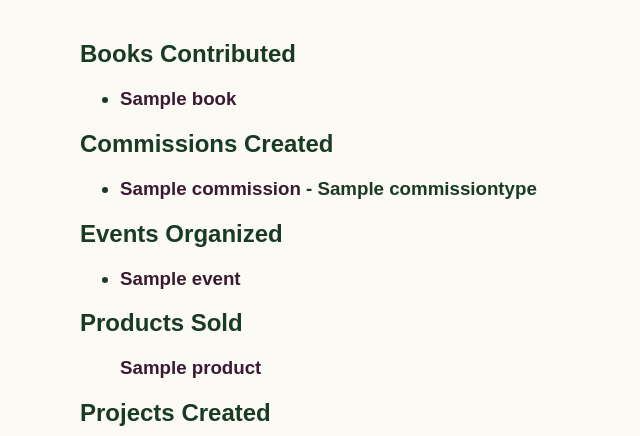
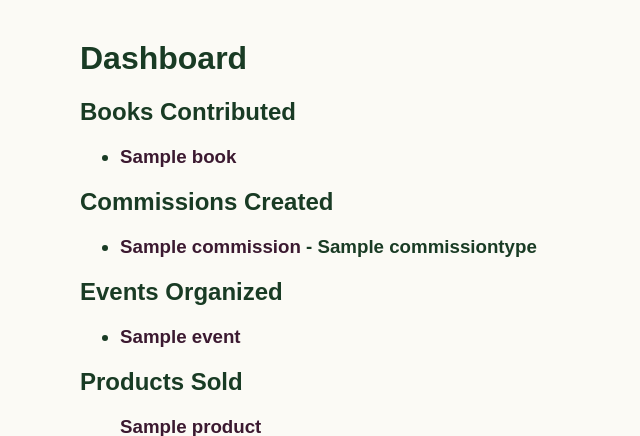
Before and after one commit to sam-garcia21/commongrounds-AE-9, a Django app: page /accounts/dashboard/ in a window 1280 px wide. Shown: the part 117-553 px from the top of the page, without its empty margins (0-640 px from the left). Run offline with Django 5.2, Linux system fonts and the light colour scheme; a user stored in the database is signed in; tables that the repository leaves empty hold one stand-in row (values such as "Sample post").

Commit message:
added dashboard details

```diff
--- a/commongrounds/accounts/templates/accounts/dashboard.html
+++ b/commongrounds/accounts/templates/accounts/dashboard.html
@@ -1,8 +1,13 @@
 {% extends 'base.html' %}
 
 {% block content %}
+<h1>Dashboard</h1>
+
+{% if dashboard_empty %}
+<h2>Oops! You didn't make anything yet!</h2>
+{% endif %}
+
 {% if user.is_authenticated %}
-
 {% if book_list %}
 <h2>Books Contributed</h2>
 <h3>
--- a/commongrounds/accounts/views.py
+++ b/commongrounds/accounts/views.py
@@ -40,7 +40,9 @@ class ProfileUpdateView(LoginRequiredMixin, UpdateView):
         return reverse_lazy('accounts:profile_update', kwargs={'username': self.request.user.username})
 
 
+@login_required
 def dashboard(request):
+    dashboard_empty = False
     book_list = []
     commission_list = []
     project_list = []
@@ -56,12 +58,16 @@ def dashboard(request):
         product_list = Product.objects.filter(owner=viewer)
         event_list = Event.objects.filter(organizer=viewer)
 
+    if not book_list or not commission_list or not project_list or not product_list or not event_list:
+        dashboard_empty = True
+
     return render(request, 'accounts/dashboard.html', {
         "book_list": book_list,
         "commission_list": commission_list,
         "project_list": project_list,
         "product_list": product_list,
         "event_list": event_list,
+        "dashboard_empty":dashboard_empty
     }
     )
 
```
